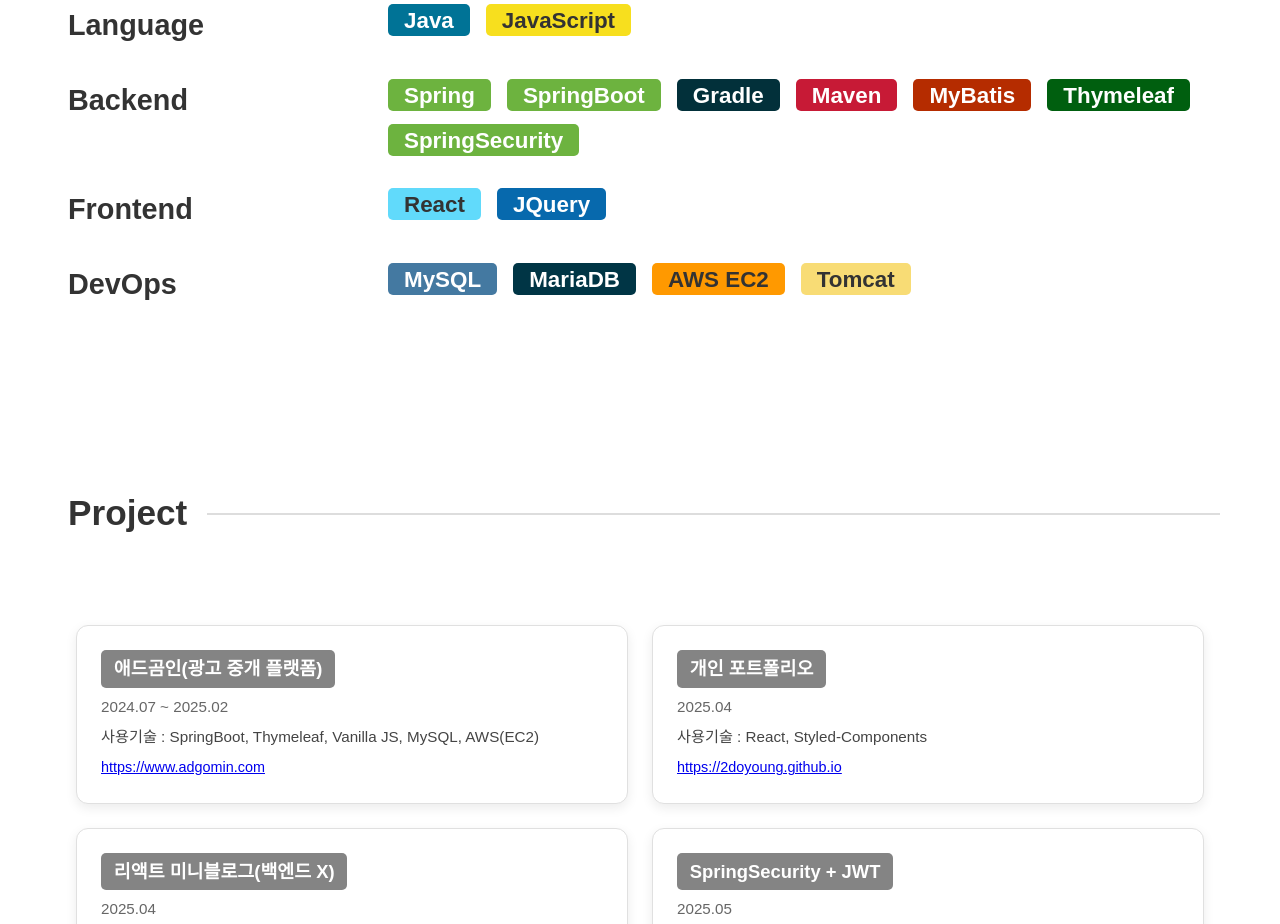
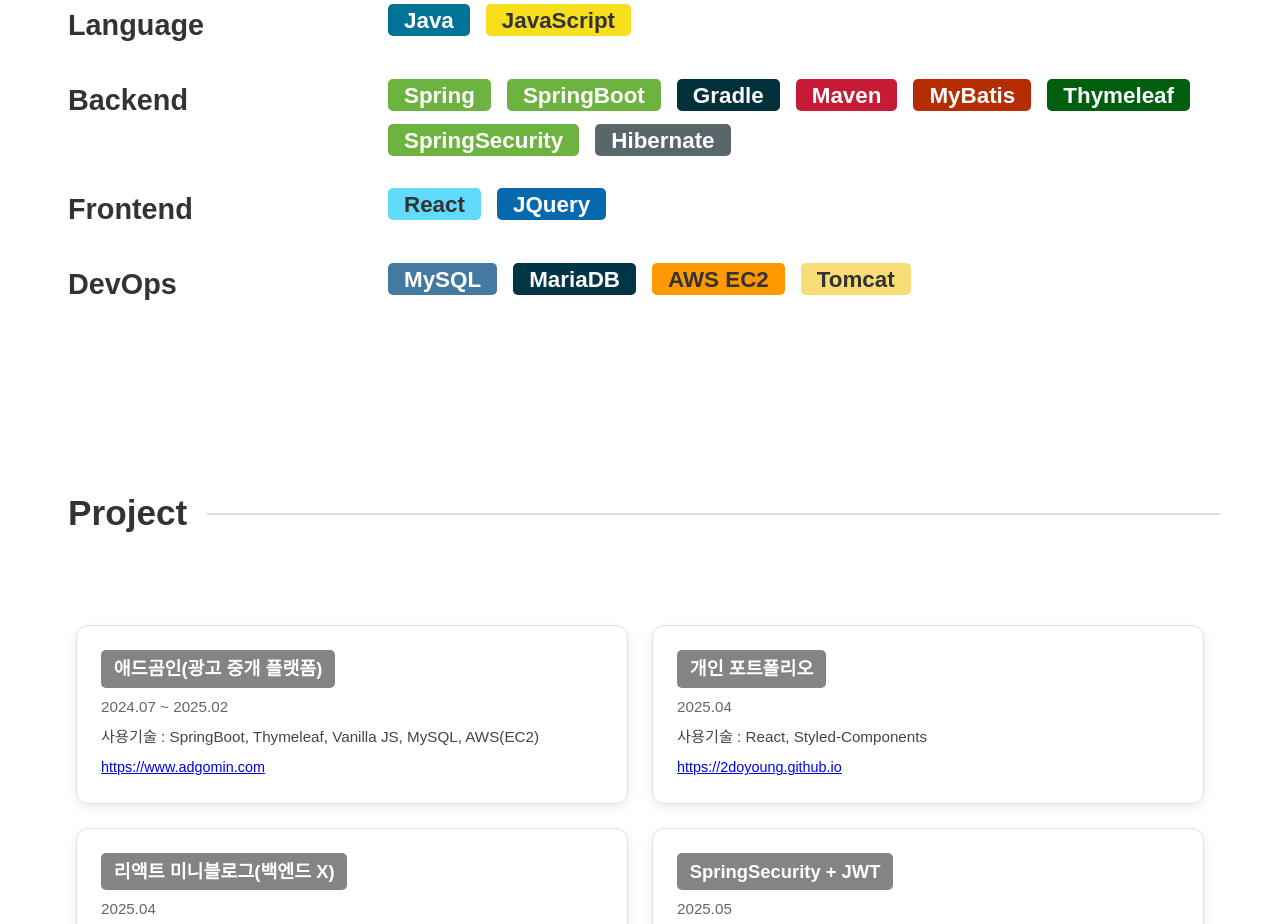
Before and after one commit to 2Doyoung/2Doyoung.github.io, a React (Create React App) app in the folder 2doyoung-github-io/: page / in a window 1280 px wide. Shown: the part 2400-3324 px from the top of the page. Built offline with nearby package versions, Linux system fonts and the light colour scheme.

Commit message:
add skills

```diff
--- a/2doyoung-github-io/src/components/sections/Skill.js
+++ b/2doyoung-github-io/src/components/sections/Skill.js
@@ -84,6 +84,11 @@
           skillName: "SpringSecurity",
           skillColor: "#FFFFFF",
           skillBackgroundColor: "#6DB33F"
+        },
+        {
+          skillName: "Hibernate",
+          skillColor: "#FFFFFF",
+          skillBackgroundColor: "#59666C"
         }
       ]
     },
```
